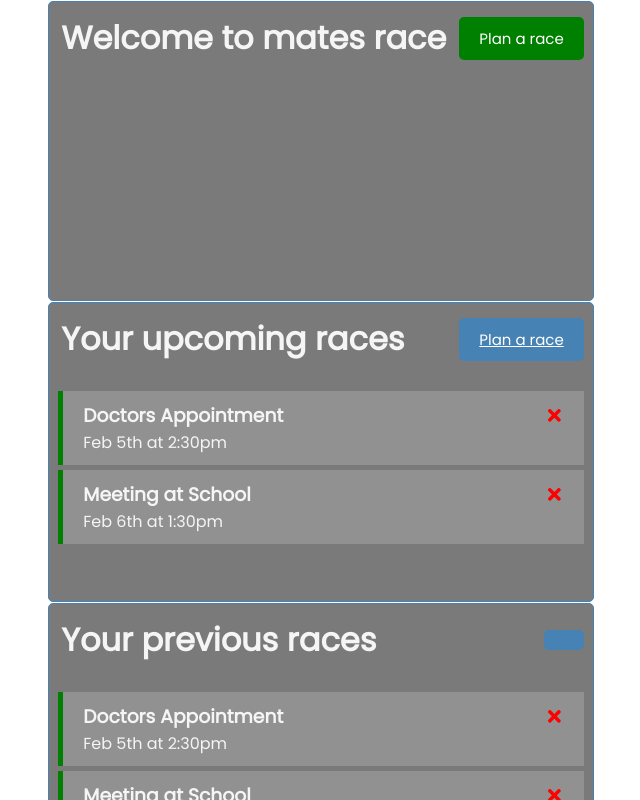
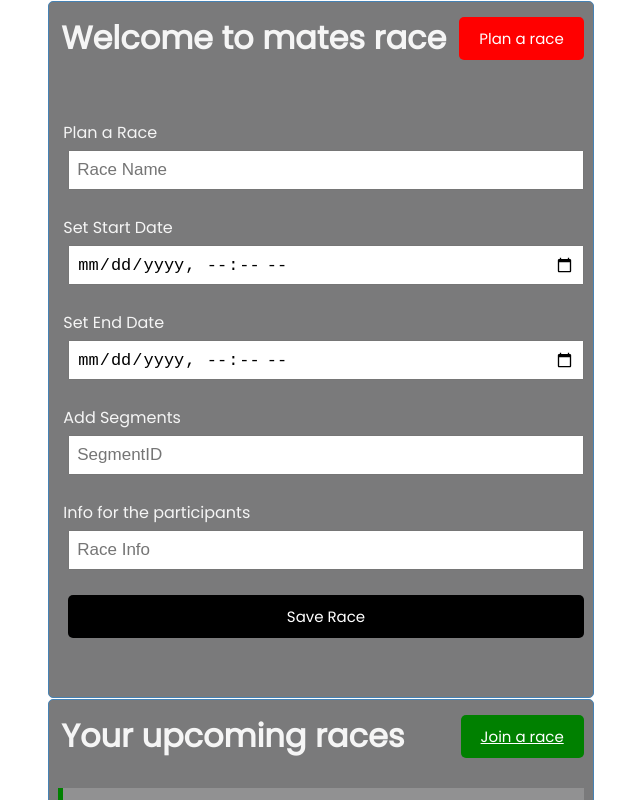
Before and after one commit to Fjallroth/matesRace, a React (Create React App) app in the folder client/: page / in a window 1280 px wide. Both pictures are taken after a click on the button "Plan a race". Shown: the top 800 px of the page, without its empty margins (319-959 px from the left). Built offline with nearby package versions, Linux system fonts and the light colour scheme.

Commit message:
making frontend progress

```diff
--- a/client/src/App.js
+++ b/client/src/App.js
@@ -3,9 +3,12 @@ import Tasks from "./components/Tasks";
 import {useState, useEffect} from 'react';
 import AddTask from "./components/AddTask";
 import RaceContainer from "./components/RaceContainer";
+import PlanRace from "./components/PlanRace";
+import AddRace from "./components/AddRace";
 
 const App = () =>{
-  const[showAddTask, setShowAddTask] = useState(true)
+  const[showPlanRace, setshowPlanRace] = useState(false)
+  const[showaddRace, setshowaddRace] = useState(false)
   const [tasks, setTasks] = useState([])
   useEffect(()=> {
     const getTasks = async () => {
@@ -86,12 +89,14 @@ const toggleReminder = async (id) =>{
   return (
     <div>
     <div className="container">
-      <Header buttonTitle="Plan a race" title={"Welcome to mates race"} onAdd={() => setShowAddTask(!showAddTask)} showAdd={showAddTask}/>
-      {showAddTask && <AddTask onAdd={addTask}/>}
+      <Header buttonTitle="Plan a race" title={"Welcome to mates race"} onAdd={() => setshowPlanRace(!showPlanRace)} showAdd={showPlanRace}/>
+      {showPlanRace && <PlanRace onAdd={addTask}/>}
 
       </div>
       <div className="container">
-      <RaceContainer title={"Your upcoming races"} planRace={"https://www.bbc.com/"} buttonTitle={"Plan a race"}/>
+      <RaceContainer title={"Your upcoming races"} planRace={""} buttonTitle={"Join a race"}
+      onAdd={() => setshowaddRace(!showaddRace)} showAdd={showaddRace}/>
+      {showaddRace && <AddRace onAdd={addTask}/>}
       {tasks.length > 0 ?
       <Tasks tasks={tasks} onDelete={deleteTask}
       onToggle={toggleReminder}
@@ -104,7 +109,7 @@ const toggleReminder = async (id) =>{
       <Tasks tasks={tasks} onDelete={deleteTask}
       onToggle={toggleReminder}
       />
-      : "You haven't yet done any races"}
+      : "You haven't done any races"}
       </div>
 
     </div>
--- /dev/null
+++ b/client/src/components/AddRace.js
@@ -0,0 +1,41 @@
+import {useState} from 'react'
+
+
+const AddRace = ({onAdd}) => {
+  const [raceID, setRaceID] = useState('')
+  const [racePassword, setPassword] = useState('')
+
+const onSubmit = (e) => {
+  e.preventDefault()
+
+  if(!raceID || raceID.length < 5){
+    alert('RaceID is not Valid')
+    return
+  }
+  onAdd({raceID, racePassword})
+
+  setRaceID('')
+  setPassword('')
+}
+  return (
+    <form className='add-form' onSubmit={onSubmit}>
+        <div className='form-control'>
+            <label>Race ID</label>
+            <input type="text"
+            placeholder='Race ID'
+            value = {raceID}
+            onChange={(e) => setRaceID(e.target.value) }/>
+        </div>
+        <div className='form-control'>
+            <label>Password from Organiser</label>
+            <input type="text"
+            placeholder='Password'
+            value = {racePassword}
+            onChange={(e) => setPassword(e.target.value)} />
+        </div>
+        <input type="submit" value='Join the Race' className='btn btn-block' />
+    </form>
+  )
+}
+
+export default AddRace
--- /dev/null
+++ b/client/src/components/PlanRace.js
@@ -0,0 +1,69 @@
+import {useState} from 'react'
+
+
+const PlanRace = ({onAdd}) => {
+  const [raceName, setRaceName] = useState('')
+  const [startDay, setStart] = useState('')
+  const [endDay, setEnd] = useState('')
+  const [segments, setSegments] = useState('')
+  const [raceInfo, setRaceInfo] = useState('')
+
+const onSubmit = (e) => {
+  e.preventDefault()
+
+  if(!raceName){
+    alert('Please add a task')
+    return
+  }
+  onAdd({raceName})
+
+  setRaceName('')
+  setStart('')
+  setEnd('')
+  setSegments('')
+  setRaceInfo('')
+}
+  return (
+    <form className='add-form' onSubmit={onSubmit}>
+        <div className='form-control'>
+            <label>Plan a Race</label>
+            <input type="text"
+            placeholder='Race Name'
+            value = {raceName}
+            onChange={(e) => setRaceName(e.target.value) }/>
+        </div>
+        <div className='form-control'>
+            <label>Set Start Date</label>
+            <input type="datetime-local"
+            placeholder='Add day and time'
+            value = {startDay}
+            onChange={(e) => setStart(e.target.value)} />
+        </div>
+        <div className='form-control'>
+            <label>Set End Date</label>
+            <input type="datetime-local"
+            placeholder='Add day and time'
+            value = {endDay}
+            onChange={(e) => setEnd(e.target.value)} />
+        </div>
+        <div className='form-control'>
+            <label>Add Segments</label>
+            <input type="text"
+            placeholder='SegmentID'
+            value = {segments}
+            onChange={(e) => setSegments(e.target.value) }/>
+        </div>
+        <div className='form-control'>
+            <label>Info for the participants</label>
+            <input type="text"
+            placeholder='Race Info'
+            value = {raceInfo}
+            onChange={(e) => setRaceInfo(e.target.value) }/>
+        </div>
+
+        <input type="submit" value='Save Race' className='btn btn-block' />
+    </form>
+  )
+}
+
+export default PlanRace
--- a/client/src/components/RaceContainer.js
+++ b/client/src/components/RaceContainer.js
@@ -1,12 +1,13 @@
 import PropTypes from 'prop-types'
 import Button from './Button'
 
-const RaceContainer = ({buttonColor, title, planRace, buttonTitle}) => {
+const RaceContainer = ({ title, planRace, buttonTitle, onAdd, showAdd, showButton}) => {
   return (
     <div className='header'>
     <h1>{title}</h1>
-      <Button color={buttonColor} text={<a href={planRace}>{buttonTitle}</a>}
-      />
+
+      <Button color={showAdd ?'red' : 'green'} text={<a href={planRace}>{buttonTitle}</a>}
+      onClick={onAdd}/>
     </div>
   )
 }
--- a/client/src/index.css
+++ b/client/src/index.css
@@ -51,7 +51,7 @@ body {
   max-width: 80vh;
   margin: 1px auto;
   overflow: auto;
-  min-height: 300px;
+  min-height: 70px;
   border: 1px solid steelblue;
   padding: 4px;
   border-radius: 5px;
```
